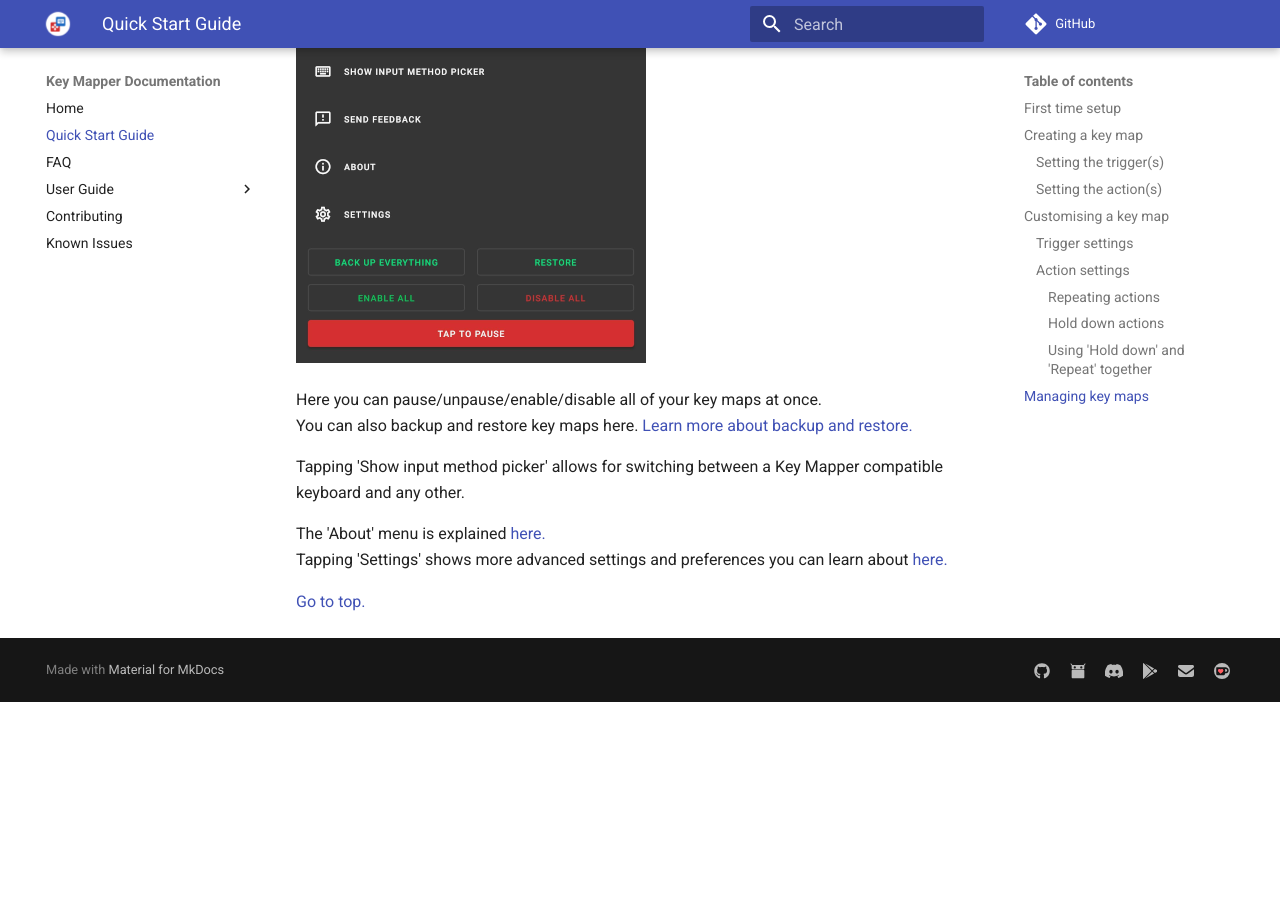
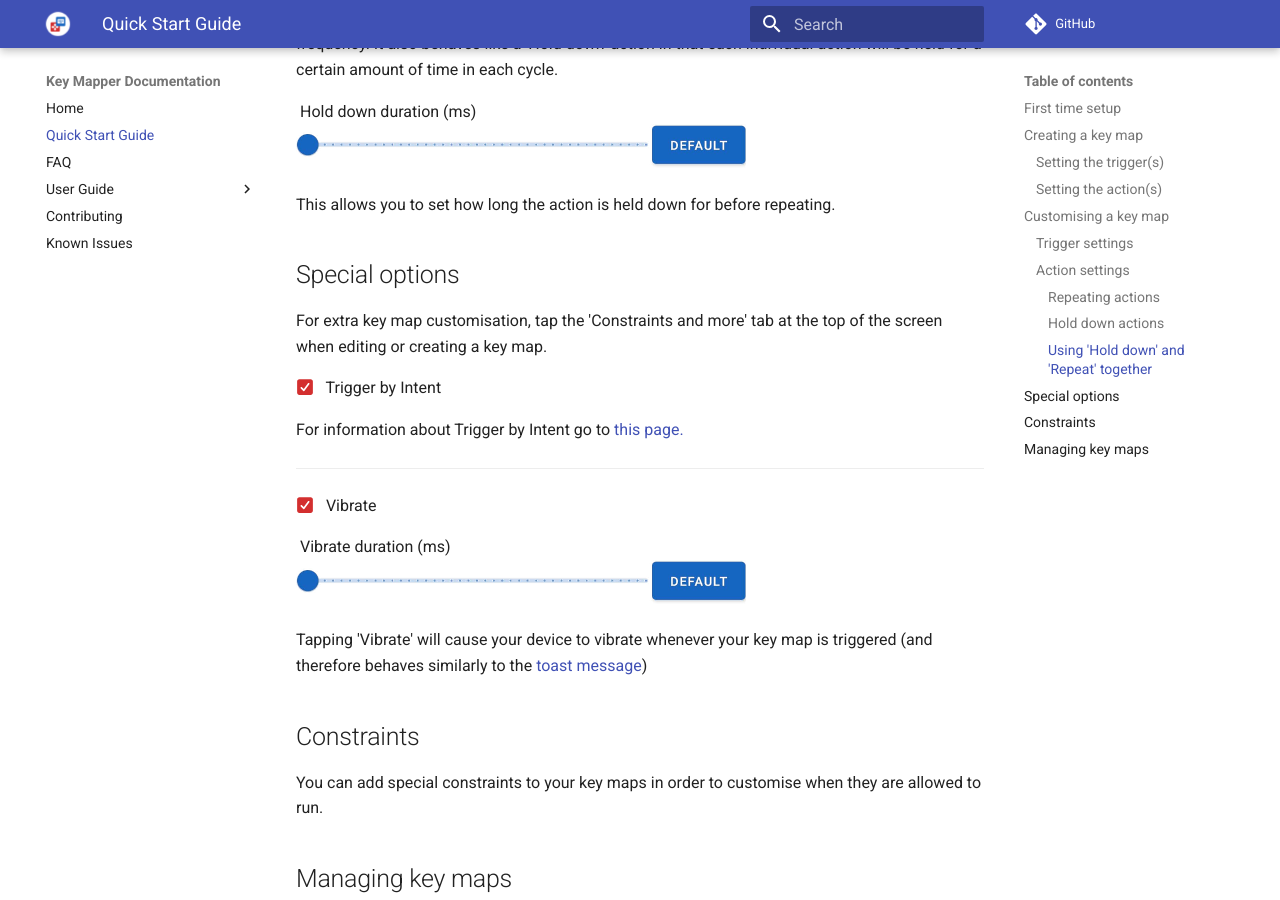
Before and after one commit to keymapperorg/KeyMapper, an MkDocs documentation site: the page built from docs/quick-start.md, in a window 1280 px wide and 900 px high, scrolled down 15197 px. Built offline with MkDocs 1.6.1 and Material for MkDocs 9.7.7, drawn with Linux system fonts in a browser that asks for light colours; comment, search, counter and statistics services are not loaded; before the commit the page ends 15899 px from its top, so only the background shows below that; some of the changed text lies outside the part shown.

Commit message:
website: new consistent screenshots and started 'Constraints and more' section

```diff
--- a/docs/quick-start.md
+++ b/docs/quick-start.md
@@ -6,7 +6,7 @@
 1. OnePlus 7 Pro, Android 10, Dark theme, 1440p, tiny font size
 2. Samsung J3 6, Android 5, Light theme, 720p, medium font size
 
-App interface pictured: `keymapper-2.3.0-alpha-ci.715`
+App interface pictured: `keymapper-2.3.0-alpha-ci.778`
 
 This guide is updated to match current stable release UI. [Report inaccuracies.](https://github.com/sds100/KeyMapper/issues/new)
 
@@ -21,7 +21,7 @@
 
 ![](images/hg-warn-service.png)
 
-You can then tap Key Mapper in your list of available services. There may be many others on this screen and your interface may be slightly different. If nothing happens when you tap FIX, or if you can't enable the service, see [this page](#) or ask for help in the [Discord server](http://keymapper.club).
+You can then tap Key Mapper in your list of available services. There may be many others on this screen and your interface may be slightly different. If nothing happens when you tap FIX, or if you can't enable the service, see [this page](#) or ask for help in the [Discord server.](http://keymapper.club)
 
 ![](images/hg-settings-services.png) ![](images/hg-settings-services-light.png)
 
@@ -31,7 +31,7 @@
 
 If you have only installed the Key Mapper app, your list of available keyboards will contain "Key Mapper Basic Input Method" only. If you aim to use a physical keyboard (not on-screen) when using Key Mapper, this will be suitable for you.
 
-If you want an on-screen keyboard to be available while using Key Mapper, you need to install "Key Mapper GUI Keyboard". It is available on the [Google Play Store](http://gui.keymapper.club), [F-Droid](https://www.f-droid.org/en/packages/io.github.sds100.keymapper.inputmethod.latin/) and [GitHub](https://github.com/sds100/KeyMapperKeyboard/releases).
+If you want an on-screen keyboard to be available while using Key Mapper, you need to install "Key Mapper GUI Keyboard". It is available on the [Google Play Store](http://gui.keymapper.club), [F-Droid](https://www.f-droid.org/en/packages/io.github.sds100.keymapper.inputmethod.latin/) and [GitHub.](https://github.com/sds100/KeyMapperKeyboard/releases)
 
 ![](images/hg-settings-input-method.png) ![](images/hg-settings-input-method-light.png)
 
@@ -79,6 +79,8 @@
 
 Key Mapper can also create a key map with multiple triggers. If you want to use more than one trigger for one key map, you can press the buttons in the order you will press them to execute the key map. For example, if you wanted to map 'Ctrl' + 'H' to show the device home menu, you should press 'Ctrl' and then 'H'.
 
+Key Mapper can also remap fingerprint gestures on many devices. You can learn how to do this [here.](#)
+
 ![](images/hg-keymap-1.png) ![](images/hg-keymap-1-light.png)
 
 ### Setting the action(s)
@@ -111,7 +113,7 @@
 
 ## Customising a key map
 
-In the next section, I will explain in more detail how to customise your triggers and actions to be more in line with what you want. Most people will want to do at least some customisation.
+You may wish to customise your triggers and actions to have specific behaviours. Most people will want to do at least some customisation.
 
 ### Trigger settings
 
@@ -139,6 +141,7 @@
 
 ![](images/ui-toast.png)
 
+You can have your device vibrate instead of an on-screen message if you want. The setting [is found here.](#)
 ___
 
 The following details refer to action timing settings.
@@ -217,6 +220,27 @@
 
 This allows you to set how long the action is held down for before repeating.
 
+## Special options
+
+For extra key map customisation, tap the 'Constraints and more' tab at the top of the screen when editing or creating a key map.
+
+:fontawesome-solid-check-square:{: .accent-light } &nbsp; Trigger by Intent
+
+For information about Trigger by Intent go to [this page.](../user-guide/actions/#intent-230)
+
+___
+
+:fontawesome-solid-check-square:{: .accent-light } &nbsp; Vibrate
+
+&nbsp;Vibrate duration (ms)<br />
+![](images/ui-slider-default-light-450px.png)
+
+Tapping 'Vibrate' will cause your device to vibrate whenever your key map is triggered (and therefore behaves similarly to the [toast message](#))
+
+## Constraints
+
+You can add special constraints to your key maps in order to customise when they are allowed to run.
+
 ## Managing key maps
 
 To save your key map and return to the home screen, tap the save :fontawesome-solid-save: icon in the bottom right of the screen.
@@ -230,11 +254,10 @@
 ![](images/hg-general-settings.png) ![](images/hg-general-settings-light.png)
 
 Here you can pause/unpause/enable/disable all of your key maps at once.<br />
-You can also backup and restore key maps here. [Learn more about backup and restore.](#)
+You can also back up and restore key maps here. [Learn more about back up and restore.](#)
 
 Tapping 'Show input method picker' allows for switching between a Key Mapper compatible keyboard and any other.<br />
 
-The 'About' menu is explained [here.](#)<br />
-Tapping 'Settings' shows more advanced settings and preferences you can learn about [here.](#)
+Key Mapper can also remap fingerprint gestures on many devices. You can learn how to do this [here.](#)
 
 [Go to top.](#)
--- a/mkdocs.yml
+++ b/mkdocs.yml
@@ -12,7 +12,7 @@
       - Constraints: user-guide/constraints.md
       - ADB Permissions: user-guide/adb-permissions.md
       - Fingerprint Gestures (2.2.0+): user-guide/fingerprint-gestures.md
-      - Backup and Restore (2.1.0+, Android 4.4+): user-guide/backup-restore.md
+      - Back up and Restore (2.1.0+, Android 4.4+): user-guide/backup-restore.md
   - Contributing: contributing.md
   - Known Issues: known-issues.md
 
```
Also changed, not shown: docs/images/hg-action-settings-light.png (added), docs/images/hg-action-settings.png, docs/images/hg-general-settings-light.png (added), docs/images/hg-general-settings.png, docs/images/hg-keymap-4.png (added), docs/images/hg-notification-light.png (added), docs/images/hg-trigger-settings-light.png, docs/images/hg-trigger-settings.png.
